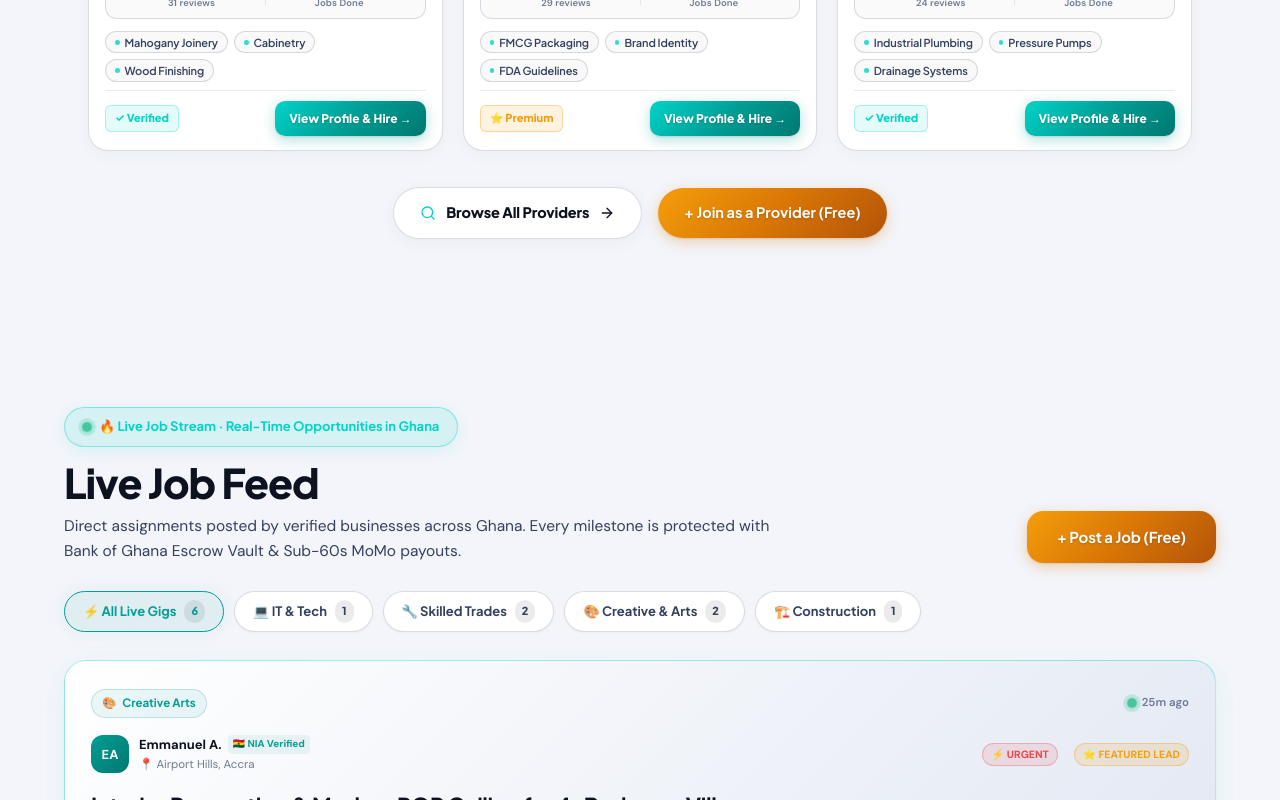
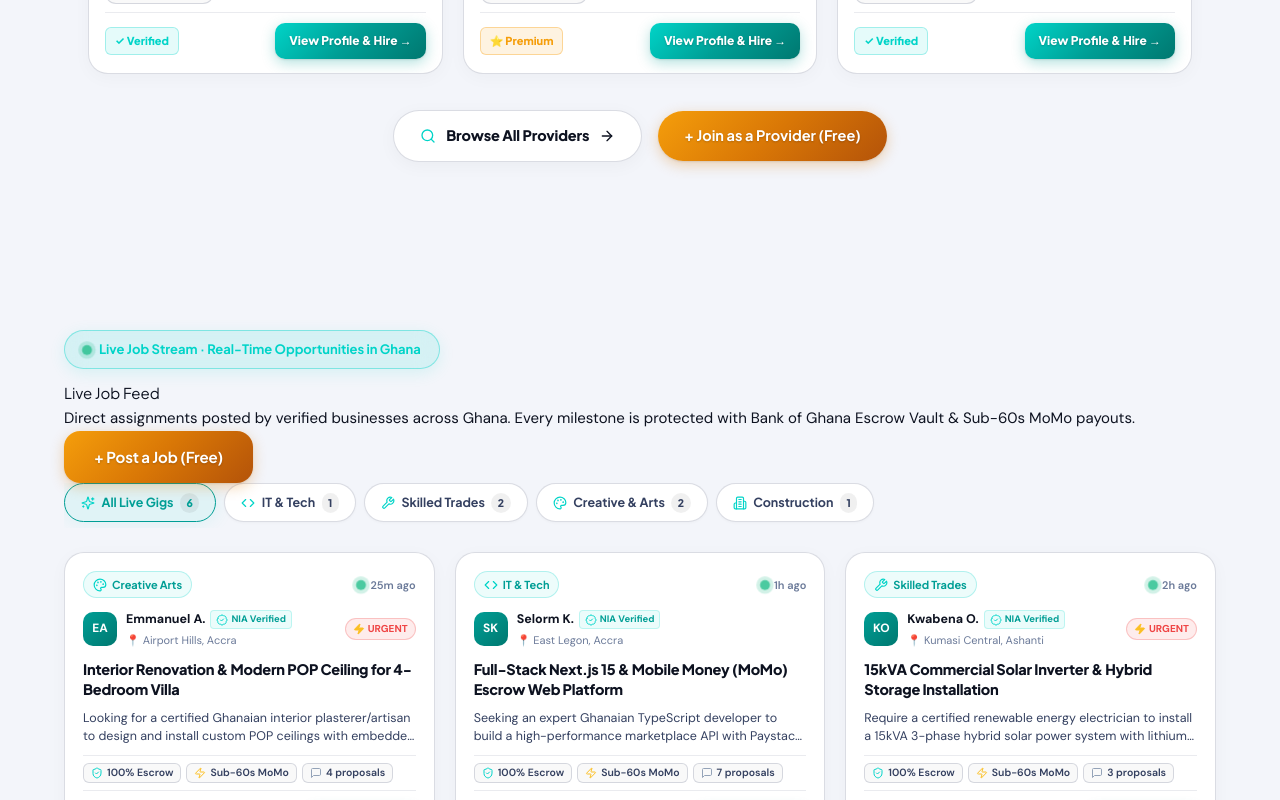
Before and after one commit to JoeVardyGC/GigGhana, a Next.js app: page / in a window 1280 px wide. Shown: the part 2000-2800 px from the top of the page. Built offline with nearby package versions, Linux system fonts and the light colour scheme.

Commit message:
feat(jobs): modernize live job feed with 6-card desktop grid, 4-card mobile limit, vector badges, and clean CTA

```diff
--- a/app/globals.css
+++ b/app/globals.css
@@ -1513,78 +1513,41 @@ html.dark .panel-slide p, [data-theme="dark"] .panel-slide p {
   background: var(--cyan);
 }
 
-/* ══════════════════════════════════════════════════
-   LIVE JOB FEED (LATEST 7 JOBS & REAL-TIME OPPORTUNITIES)
-   ══════════════════════════════════════════════════ */
-.live-job-feed-section {
-  padding: 40px 4% 70px;
-  position: relative;
-}
-
-.ljf-container {
-  max-width: 1280px;
-  margin: 0 auto;
-  display: flex;
-  flex-direction: column;
-  gap: 28px;
-}
-
-.ljf-header {
-  display: flex;
-  align-items: flex-end;
-  justify-content: space-between;
-  gap: 24px;
-  flex-wrap: wrap;
-}
-
-.ljf-header-left {
-  max-width: 720px;
-}
-
-.ljf-title {
-  font-size: clamp(28px, 3.2vw, 42px);
-  font-weight: 800;
-  color: var(--tx);
-  letter-spacing: -0.025em;
-  line-height: 1.15;
-  margin: 0 0 8px;
-}
-
-.ljf-sub {
-  font-size: 15.5px;
-  color: var(--tx-2);
-  line-height: 1.6;
-  margin: 0;
-}
-
-/* Category Filter Tabs */
 .rjh-filter-tabs {
   display: flex;
   align-items: center;
-  gap: 10px;
-  flex-wrap: wrap;
+  gap: 8px;
+  margin-bottom: 24px;
+  overflow-x: auto;
+  padding-bottom: 6px;
+  scrollbar-width: none;
+}
+
+.rjh-filter-tabs::-webkit-scrollbar {
+  display: none;
 }
 
 .rjh-filter-btn {
   display: inline-flex;
   align-items: center;
-  gap: 8px;
-  padding: 8px 18px;
+  gap: 6.5px;
+  padding: 8px 16px;
   border-radius: 50px;
   background: var(--surface);
   border: 1px solid var(--bd2);
   color: var(--tx-2);
-  font-size: 13px;
+  font-size: 12.5px;
   font-weight: 700;
   font-family: var(--fm);
   cursor: pointer;
   transition: all 0.22s cubic-bezier(0.16, 1, 0.3, 1);
-  box-shadow: 0 1px 3px rgba(0, 0, 0, 0.04);
+  box-shadow: 0 1px 3px rgba(0, 0, 0, 0.03);
+  white-space: nowrap;
 }
 
 .rjh-filter-btn:hover {
   color: var(--tx);
-  border-color: var(--cyan-border);
+  border-color: rgba(0, 212, 200, 0.4);
   transform: translateY(-1.5px);
 }
 
@@ -1593,193 +1556,172 @@ html.dark .panel-slide p, [data-theme="dark"] .panel-slide p {
 }
 
 .rjh-filter-btn.active {
-  background: var(--cyan-dim);
+  background: rgba(0, 212, 200, 0.08);
   border-color: var(--cyan);
   color: var(--cyan);
-  box-shadow: 0 0 20px var(--cyan-dim);
+  box-shadow: 0 0 20px rgba(0, 212, 200, 0.12);
 }
 
 .rjh-filter-badge {
-  background: rgba(0, 0, 0, 0.08);
-  padding: 2px 7px;
+  background: rgba(0, 0, 0, 0.06);
+  padding: 1.5px 6.5px;
   border-radius: 20px;
-  font-size: 11px;
+  font-size: 10.5px;
   font-weight: 800;
 }
 
 html.dark .rjh-filter-badge, [data-theme="dark"] .rjh-filter-badge {
-  background: rgba(255, 255, 255, 0.12);
-}
-
-/* 7-Job Grid Layout */
+  background: rgba(255, 255, 255, 0.1);
+}
+
+/* 6-Job Grid Layout */
 .ljf-grid {
   display: grid;
   grid-template-columns: repeat(3, 1fr);
-  gap: 22px;
+  gap: 20px;
 }
 
 .ljf-card {
   background: var(--surface);
-  border: 1.5px solid var(--bd2);
-  border-radius: 22px;
+  border: 1px solid var(--bd2);
+  border-radius: 20px;
   overflow: hidden;
   display: flex;
   flex-direction: column;
-  transition: transform 0.25s cubic-bezier(0.16, 1, 0.3, 1), box-shadow 0.25s cubic-bezier(0.16, 1, 0.3, 1), border-color 0.25s ease;
-  box-shadow: 0 1px 3px rgba(0, 0, 0, 0.04), 0 4px 14px rgba(0, 0, 0, 0.03);
+  transition: all 0.25s cubic-bezier(0.16, 1, 0.3, 1);
+  box-shadow: 0 4px 18px rgba(0, 0, 0, 0.03);
 }
 
 html.dark .ljf-card, [data-theme="dark"] .ljf-card {
-  box-shadow: 0 4px 20px rgba(255, 255, 255, 0.06), 0 0 0 1px rgba(255, 255, 255, 0.1);
+  background: rgba(17, 24, 39, 0.85);
+  border: 1px solid rgba(255, 255, 255, 0.08);
+  box-shadow: 0 6px 24px rgba(0, 0, 0, 0.4);
 }
 
 .ljf-card:hover {
-  transform: translateY(-4px);
-  border-color: var(--cyan-border);
-  box-shadow: 0 16px 38px var(--cyan-dim), 0 2px 6px rgba(0, 0, 0, 0.04);
+  transform: translateY(-3px);
+  border-color: rgba(0, 212, 200, 0.45);
+  box-shadow: 0 14px 34px rgba(0, 0, 0, 0.08), 0 0 22px rgba(0, 212, 200, 0.1);
 }
 
 html.dark .ljf-card:hover, [data-theme="dark"] .ljf-card:hover {
-  box-shadow: 0 14px 38px rgba(255, 255, 255, 0.15), 0 0 0 1.5px rgba(255, 255, 255, 0.25);
-}
-
-/* Featured Lead Card (Job #1) */
-.ljf-card-lead {
-  grid-column: 1 / -1;
-  background: linear-gradient(135deg, var(--surface), var(--s2));
-  border-color: rgba(0, 212, 200, 0.35);
-  box-shadow: 0 10px 30px rgba(0, 212, 200, 0.08), 0 1px 3px rgba(0, 0, 0, 0.04);
-}
-
-html.dark .ljf-card-lead, [data-theme="dark"] .ljf-card-lead {
-  border-color: rgba(0, 212, 200, 0.45);
-  box-shadow: 0 10px 30px rgba(0, 212, 200, 0.12), 0 0 0 1px rgba(0, 212, 200, 0.2);
-}
-
-.ljf-spotlight-pill {
-  margin-left: 6px;
-  background: rgba(245, 158, 11, 0.14);
-  border: 1px solid rgba(245, 158, 11, 0.35);
-  color: #F59E0B;
-  padding: 2px 8px;
+  border-color: rgba(0, 212, 200, 0.5);
+  box-shadow: 0 16px 36px rgba(0, 0, 0, 0.5), 0 0 25px rgba(0, 212, 200, 0.15);
+}
+
+.ljf-card-inner {
+  padding: 18px 18px 16px;
+  display: flex;
+  flex-direction: column;
+  height: 100%;
+  gap: 10px;
+}
+
+.rjh-jc-top {
+  display: flex;
+  align-items: center;
+  justify-content: space-between;
+  gap: 8px;
+}
+
+.rjh-jc-cat {
+  display: inline-flex;
+  align-items: center;
+  gap: 5px;
+  background: rgba(0, 212, 200, 0.07);
+  border: 1px solid rgba(0, 212, 200, 0.25);
+  color: var(--cyan);
+  padding: 3.5px 9px;
   border-radius: 50px;
-  font-size: 10.5px;
+  font-size: 11px;
+  font-weight: 700;
+  font-family: var(--fm);
+}
+
+.rjh-jc-time {
+  display: inline-flex;
+  align-items: center;
+  gap: 5px;
+  font-size: 11px;
+  color: var(--tx-3);
+  font-weight: 600;
+}
+
+.rjh-jc-client {
+  display: flex;
+  align-items: center;
+  gap: 9px;
+  padding: 1px 0;
+}
+
+.rjh-jc-avatar {
+  width: 34px;
+  height: 34px;
+  border-radius: 10px;
+  background: linear-gradient(135deg, var(--cyan), var(--cyan-d));
+  color: #fff;
+  display: flex;
+  align-items: center;
+  justify-content: center;
+  font-weight: 800;
+  font-size: 12px;
+  flex-shrink: 0;
+}
+
+.rjh-jc-client-name {
+  font-size: 12.5px;
+  font-weight: 800;
+  color: var(--tx);
+  display: flex;
+  align-items: center;
+  gap: 5px;
+}
+
+.rjh-jc-kyc-tag {
+  display: inline-flex;
+  align-items: center;
+  gap: 3px;
+  font-size: 9.5px;
+  font-weight: 700;
+  color: var(--cyan);
+  background: rgba(0, 212, 200, 0.08);
+  border: 1px solid rgba(0, 212, 200, 0.2);
+  padding: 1px 5px;
+  border-radius: 4px;
+}
+
+.rjh-jc-client-loc {
+  font-size: 11px;
+  color: var(--tx-3);
+  margin-top: 1px;
+}
+
+.rjh-jc-urgent {
+  margin-left: auto;
+  display: inline-flex;
+  align-items: center;
+  gap: 3px;
+  background: rgba(239, 68, 68, 0.1);
+  border: 1px solid rgba(239, 68, 68, 0.25);
+  color: #EF4444;
+  padding: 2px 7px;
+  border-radius: 50px;
+  font-size: 10px;
   font-weight: 800;
   text-transform: uppercase;
 }
 
-.ljf-card-inner {
-  padding: 24px 22px;
-  display: flex;
-  flex-direction: column;
-  height: 100%;
-  justify-content: space-between;
-  gap: 14px;
-}
-
-.ljf-card-lead .ljf-card-inner {
-  padding: 28px 26px;
-}
-
-.rjh-jc-top {
-  display: flex;
-  align-items: center;
-  justify-content: space-between;
-  gap: 8px;
-}
-
-.rjh-jc-cat {
-  display: inline-flex;
-  align-items: center;
-  gap: 6px;
-  background: var(--cyan-dim);
-  border: 1px solid var(--cyan-border);
-  color: var(--cyan);
-  padding: 4px 10px;
-  border-radius: 50px;
-  font-size: 11.5px;
-  font-weight: 700;
-  font-family: var(--fm);
-}
-
-.rjh-jc-time {
-  display: inline-flex;
-  align-items: center;
-  gap: 6px;
-  font-size: 11.5px;
-  color: var(--tx-3);
-  font-weight: 600;
-}
-
-.rjh-jc-client {
-  display: flex;
-  align-items: center;
-  gap: 10px;
-  padding: 2px 0;
-  flex-wrap: wrap;
-}
-
-.rjh-jc-avatar {
-  width: 38px;
-  height: 38px;
-  border-radius: 12px;
-  background: linear-gradient(135deg, var(--cyan), var(--cyan-d));
-  color: #fff;
-  display: flex;
-  align-items: center;
-  justify-content: center;
-  font-weight: 800;
-  font-size: 13px;
-  flex-shrink: 0;
-}
-
-.rjh-jc-client-name {
-  font-size: 13px;
-  font-weight: 800;
-  color: var(--tx);
-  display: flex;
-  align-items: center;
-  gap: 6px;
-}
-
-.rjh-jc-kyc-tag {
-  font-size: 10px;
-  font-weight: 700;
-  color: var(--cyan);
-  background: var(--cyan-dim);
-  padding: 1px 5px;
-  border-radius: 4px;
-}
-
-.rjh-jc-client-loc {
-  font-size: 11.5px;
-  color: var(--tx-3);
-  margin-top: 1px;
-}
-
-.rjh-jc-urgent {
-  margin-left: auto;
-  background: rgba(239, 68, 68, 0.12);
-  border: 1px solid rgba(239, 68, 68, 0.3);
-  color: #EF4444;
-  padding: 2px 8px;
-  border-radius: 50px;
-  font-size: 10.5px;
-  font-weight: 800;
-  text-transform: uppercase;
-}
-
 .rjh-jc-title {
-  font-size: 16px;
-  font-weight: 700;
+  font-size: 14.5px;
+  font-weight: 750;
   color: var(--tx);
   line-height: 1.35;
   letter-spacing: -0.015em;
   margin: 0;
-}
-
-.ljf-card-lead .rjh-jc-title {
-  font-size: clamp(18px, 2.2vw, 22px);
+  display: -webkit-box;
+  -webkit-line-clamp: 2;
+  -webkit-box-orient: vertical;
+  overflow: hidden;
 }
 
 .rjh-jc-title a {
@@ -1793,38 +1735,52 @@ html.dark .ljf-card-lead, [data-theme="dark"] .ljf-card-lead {
 }
 
 .rjh-jc-desc {
-  font-size: 13.5px;
+  font-size: 12.5px;
   color: var(--tx-2);
-  line-height: 1.55;
+  line-height: 1.45;
   margin: 0;
-  flex-grow: 1;
+  display: -webkit-box;
+  -webkit-line-clamp: 2;
+  -webkit-box-orient: vertical;
+  overflow: hidden;
 }
 
 .rjh-jc-chips {
   display: flex;
   align-items: center;
   flex-wrap: wrap;
-  gap: 6px;
-  padding: 10px 0;
+  gap: 5px;
+  padding: 7px 0;
   border-top: 1px solid var(--bd);
   border-bottom: 1px solid var(--bd);
 }
 
 .rjh-chip {
-  font-size: 11px;
+  display: inline-flex;
+  align-items: center;
+  gap: 4px;
+  font-size: 10.5px;
   font-weight: 600;
   color: var(--tx-2);
-  background: var(--s2);
+  background: rgba(0, 0, 0, 0.025);
   border: 1px solid var(--bd2);
-  padding: 3px 8px;
+  padding: 2.5px 7px;
   border-radius: 6px;
+  line-height: 1.2;
+}
+
+html.dark .rjh-chip, [data-theme="dark"] .rjh-chip {
+  background: rgba(255, 255, 255, 0.04);
+  border-color: rgba(255, 255, 255, 0.08);
+  color: #CBD5E1;
 }
 
 .rjh-jc-footer {
   display: flex;
   align-items: center;
   justify-content: space-between;
-  gap: 12px;
+  gap: 10px;
+  margin-top: auto;
   padding-top: 4px;
 }
 
@@ -1834,7 +1790,7 @@ html.dark .ljf-card-lead, [data-theme="dark"] .ljf-card-lead {
 }
 
 .rjh-jc-budget-val {
-  font-size: 17.5px;
+  font-size: 15.5px;
   font-weight: 800;
   color: var(--cyan);
   font-family: var(--fm);
@@ -1843,15 +1799,17 @@ html.dark .ljf-card-lead, [data-theme="dark"] .ljf-card-lead {
 }
 
 .rjh-jc-budget-lbl {
-  font-size: 11px;
+  font-size: 10.5px;
   font-weight: 600;
   color: var(--tx-3);
-  margin-top: 2px;
+  margin-top: 1px;
 }
 
 .rjh-jc-btn {
-  padding: 8px 16px;
-  font-size: 12.5px;
+  padding: 7px 14px;
+  font-size: 12px;
+  font-weight: 750;
+  border-radius: 8px;
 }
 
 /* View More Jobs Action Footer */
@@ -2337,22 +2295,25 @@ html.dark .artisan-tier-verified {
 
 /* Responsive Breakpoints */
 @media (max-width: 1024px) {
-  .artisan-grid {
+  .artisan-grid,
+  .ljf-grid {
     grid-template-columns: repeat(2, 1fr);
   }
 }
 
 @media (max-width: 768px) {
-  /* Show only 4 latest provider cards on mobile */
-  .artisan-grid .artisan-studio-card:nth-child(n+5) {
+  /* Show only 4 latest provider cards and 4 job cards on mobile */
+  .artisan-grid .artisan-studio-card:nth-child(n+5),
+  .ljf-grid .ljf-card:nth-child(n+5) {
     display: none !important;
   }
 }
 
 @media (max-width: 640px) {
-  .artisan-grid {
+  .artisan-grid,
+  .ljf-grid {
     grid-template-columns: 1fr;
-    gap: 18px;
+    gap: 16px;
   }
   .artisan-studio-body {
     padding: 16px;
@@ -2361,6 +2322,14 @@ html.dark .artisan-tier-verified {
     flex-direction: row;
     align-items: center;
     justify-content: space-between;
+  }
+  .rjh-trust-ribbon {
+    grid-template-columns: 1fr;
+    gap: 14px;
+    padding: 16px;
+  }
+  .rjh-tr-sep {
+    display: none;
   }
 }
 
--- a/components/LandingPage.tsx
+++ b/components/LandingPage.tsx
@@ -21,7 +21,7 @@ import { SpotlightCard } from './ui/spotlight-card';
 import { BentoGrid, BentoCard } from './ui/bento-grid';
 import { CommandSearchDialog } from './ui/command-dialog';
 import { LuxuryEstimator } from './ui/luxury-estimator';
-import { Search, ShieldCheck, Zap, Smartphone, Award, Sparkles, CheckCircle2, ArrowRight, BadgeCheck, Star, Briefcase, Clock, Wrench, Palette, Code, Building2 } from 'lucide-react';
+import { Search, ShieldCheck, Zap, Smartphone, Award, Sparkles, CheckCircle2, ArrowRight, BadgeCheck, Star, Briefcase, Clock, Wrench, Palette, Code, Building2, MessageSquare, Lock } from 'lucide-react';
 
 ChartJS.register(
   CategoryScale,
@@ -881,7 +881,7 @@ const occupationSlides = [
         );
       })()}
 
-      {/* ══════ LIVE JOB FEED (LATEST 7 JOBS + VIEW MORE JOBS) ══════ */}
+      {/* ══════ LIVE JOB FEED (LATEST 6 JOBS + VIEW MORE JOBS) ══════ */}
       {(() => {
         const allJobsList = recentJobs && recentJobs.length > 0 ? recentJobs : fallbackRecentJobs;
         const filteredJobs = jobCatFilter === 'all'
@@ -893,7 +893,7 @@ const occupationSlides = [
               if (jobCatFilter === 'build') return j.cat_name?.toLowerCase().includes('construct') || j.cat_name?.toLowerCase().includes('build');
               return true;
             });
-        const latest7Jobs = filteredJobs.slice(0, 7);
+        const latest6Jobs = filteredJobs.slice(0, 6);
 
         return (
           <section className="section live-job-feed-section" id="live-jobs" ref={statsRef}>
@@ -903,7 +903,7 @@ const occupationSlides = [
                 <div className="ljf-header-left">
                   <div className="hero-badge" style={{ marginBottom: '12px' }}>
                     <span className="live-pulse-dot" />
-                    <span>🔥 Live Job Stream · Real-Time Opportunities in Ghana</span>
+                    <span>Live Job Stream · Real-Time Opportunities in Ghana</span>
                   </div>
                   <h2 className="ljf-title">Live Job Feed</h2>
                   <p className="ljf-sub">
@@ -922,11 +922,11 @@ const occupationSlides = [
               {/* Category Filter Pills */}
               <div className="rjh-filter-tabs">
                 {[
-                  { id: 'all', label: '⚡ All Live Gigs', count: allJobsList.length },
-                  { id: 'tech', label: '💻 IT & Tech', count: allJobsList.filter((j: any) => j.cat_name?.toLowerCase().includes('tech') || j.cat_name?.toLowerCase().includes('it')).length || 2 },
-                  { id: 'trades', label: '🔧 Skilled Trades', count: allJobsList.filter((j: any) => j.cat_name?.toLowerCase().includes('trades') || j.cat_name?.toLowerCase().includes('skilled')).length || 3 },
-                  { id: 'design', label: '🎨 Creative & Arts', count: allJobsList.filter((j: any) => j.cat_name?.toLowerCase().includes('creative') || j.cat_name?.toLowerCase().includes('arts')).length || 2 },
-                  { id: 'build', label: '🏗️ Construction', count: allJobsList.filter((j: any) => j.cat_name?.toLowerCase().includes('construct')).length || 1 },
+                  { id: 'all', label: 'All Live Gigs', icon: <Sparkles className="w-3.5 h-3.5 text-[#00D4C8] shrink-0" />, count: allJobsList.length },
+                  { id: 'tech', label: 'IT & Tech', icon: <Code className="w-3.5 h-3.5 text-[#00D4C8] shrink-0" />, count: allJobsList.filter((j: any) => j.cat_name?.toLowerCase().includes('tech') || j.cat_name?.toLowerCase().includes('it')).length || 2 },
+                  { id: 'trades', label: 'Skilled Trades', icon: <Wrench className="w-3.5 h-3.5 text-[#00D4C8] shrink-0" />, count: allJobsList.filter((j: any) => j.cat_name?.toLowerCase().includes('trades') || j.cat_name?.toLowerCase().includes('skilled')).length || 3 },
+                  { id: 'design', label: 'Creative & Arts', icon: <Palette className="w-3.5 h-3.5 text-[#00D4C8] shrink-0" />, count: allJobsList.filter((j: any) => j.cat_name?.toLowerCase().includes('creative') || j.cat_name?.toLowerCase().includes('arts')).length || 2 },
+                  { id: 'build', label: 'Construction', icon: <Building2 className="w-3.5 h-3.5 text-[#00D4C8] shrink-0" />, count: allJobsList.filter((j: any) => j.cat_name?.toLowerCase().includes('construct')).length || 1 },
                 ].map((tab) => (
                   <button
                     key={tab.id}
@@ -934,27 +934,26 @@ const occupationSlides = [
                     className={`rjh-filter-btn ${jobCatFilter === tab.id ? 'active' : ''}`}
                     onClick={() => setJobCatFilter(tab.id)}
                   >
+                    {tab.icon}
                     <span>{tab.label}</span>
                     <span className="rjh-filter-badge">{tab.count}</span>
                   </button>
                 ))}
               </div>
 
-              {/* Latest 7 Jobs Showcase Grid */}
+              {/* Latest 6 Jobs Showcase Grid */}
               <div className="ljf-grid">
-                {latest7Jobs.map((j: any, idx: number) => {
-                  const isFeaturedHeroCard = idx === 0;
+                {latest6Jobs.map((j: any, idx: number) => {
                   return (
-                    <SpotlightCard
+                    <div
                       key={j.id || idx}
-                      spotlightColor="rgba(0, 212, 200, 0.16)"
-                      className={`ljf-card p-0 ${isFeaturedHeroCard ? 'ljf-card-lead' : ''}`}
+                      className="ljf-card p-0"
                     >
                       <div className="ljf-card-inner">
                         {/* Card Top: Category & Real-time posted tag */}
                         <div className="rjh-jc-top">
                           <div className="rjh-jc-cat">
-                            <span>{iconMap[j.cat_icon] || '💼'}</span>
+                            {renderCatIcon(j.cat_name, j.cat_icon)}
                             <span>{j.cat_name || 'General Gig'}</span>
                           </div>
                           <div className="rjh-jc-time">
@@ -970,13 +969,20 @@ const occupationSlides = [
                           </div>
                           <div>
                             <div className="rjh-jc-client-name">
-                              {j.first_name} {j.last_name ? j.last_name[0] + '.' : ''}
-                              <span className="rjh-jc-kyc-tag">🇬🇭 NIA Verified</span>
+                              <span>{j.first_name} {j.last_name ? j.last_name[0] + '.' : ''}</span>
+                              <span className="rjh-jc-kyc-tag">
+                                <BadgeCheck className="w-3 h-3 text-[#00D4C8] shrink-0" />
+                                <span>NIA Verified</span>
+                              </span>
                             </div>
                             <div className="rjh-jc-client-loc">📍 {j.location || 'Accra, Ghana'}</div>
                           </div>
-                          {j.is_urgent === 1 && <span className="rjh-jc-urgent">⚡ Urgent</span>}
-                          {isFeaturedHeroCard && <span className="ljf-spotlight-pill">⭐ Featured Lead</span>}
+                          {j.is_urgent === 1 && (
+                            <span className="rjh-jc-urgent">
+                              <Zap className="w-3 h-3 fill-amber-400 text-amber-400 shrink-0" />
+                              <span>Urgent</span>
+                            </span>
+                          )}
                         </div>
 
                         {/* Card Title */}
@@ -986,14 +992,23 @@ const occupationSlides = [
 
                         {/* Description Excerpt */}
                         <p className="rjh-jc-desc">
-                          {j.description ? j.description.slice(0, isFeaturedHeroCard ? 200 : 115) + (j.description.length > (isFeaturedHeroCard ? 200 : 115) ? '...' : '') : 'Looking for a verified skilled professional in Ghana.'}
+                          {j.description ? j.description.slice(0, 120) + (j.description.length > 120 ? '...' : '') : 'Looking for a verified skilled service provider in Ghana.'}
                         </p>
 
-                        {/* Chips */}
+                        {/* Capability Chips */}
                         <div className="rjh-jc-chips">
-                          <span className="rjh-chip">🔒 100% Escrow Funded</span>
-                          <span className="rjh-chip">⚡ Sub-60s MoMo</span>
-                          <span className="rjh-chip">💬 {j.proposal_count || 0} proposals</span>
+                          <span className="rjh-chip">
+                            <ShieldCheck className="w-3 h-3 text-[#00D4C8] shrink-0" />
+                            <span>100% Escrow</span>
+                          </span>
+                          <span className="rjh-chip">
+                            <Zap className="w-3 h-3 text-amber-400 shrink-0" />
+                            <span>Sub-60s MoMo</span>
+                          </span>
+                          <span className="rjh-chip">
+                            <MessageSquare className="w-3 h-3 text-slate-400 shrink-0" />
+                            <span>{j.proposal_count || 0} proposals</span>
+                          </span>
                         </div>
 
                         {/* Card Footer: Budget & Apply CTA */}
@@ -1012,16 +1027,17 @@ const occupationSlides = [
                           </a>
                         </div>
                       </div>
-                    </SpotlightCard>
+                    </div>
                   );
                 })}
               </div>
 
-              {/* View More Jobs CTA under the 7 jobs */}
+              {/* View More Jobs CTA under the 6 jobs */}
               <div className="ljf-footer-actions">
-                <a href="/jobs.php" className="btn btn-ghost btn-xl ljf-view-more-btn">
-                  <span>View More Jobs (840+ Open in Ghana)</span>
-                  <span className="ljf-btn-arrow">→</span>
+                <a href="/jobs.php" className="btn btn-ghost btn-xl ljf-view-more-btn group">
+                  <Search className="w-4 h-4 text-[#00D4C8] shrink-0" />
+                  <span>Browse All Jobs</span>
+                  <ArrowRight className="w-4 h-4 text-current transition-transform duration-200 group-hover:translate-x-1 shrink-0" />
                 </a>
                 <a href="/post-job.php" className="btn btn-gold btn-xl">
                   + Post a Job (Free)
@@ -1031,7 +1047,9 @@ const occupationSlides = [
               {/* Bottom Trust Ribbon */}
               <div className="rjh-trust-ribbon">
                 <div className="rjh-tr-item">
-                  <span className="rjh-tr-icon">🛡️</span>
+                  <div className="rjh-tr-icon-wrap">
+                    <ShieldCheck className="w-5 h-5 text-[#00D4C8]" />
+                  </div>
                   <div>
                     <div className="rjh-tr-title">Bank of Ghana Escrow Vault</div>
                     <div className="rjh-tr-desc">Client funds locked safely before work starts</div>
@@ -1039,7 +1057,9 @@ const occupationSlides = [
                 </div>
                 <div className="rjh-tr-sep" />
                 <div className="rjh-tr-item">
-                  <span className="rjh-tr-icon">🇬🇭</span>
+                  <div className="rjh-tr-icon-wrap">
+                    <BadgeCheck className="w-5 h-5 text-[#10B981]" />
+                  </div>
                   <div>
                     <div className="rjh-tr-title">100% NIA Biometric KYC</div>
                     <div className="rjh-tr-desc">Verified Ghana Card employers &amp; providers</div>
@@ -1047,7 +1067,9 @@ const occupationSlides = [
                 </div>
                 <div className="rjh-tr-sep" />
                 <div className="rjh-tr-item">
-                  <span className="rjh-tr-icon">⚡</span>
+                  <div className="rjh-tr-icon-wrap">
+                    <Zap className="w-5 h-5 text-[#F59E0B]" />
+                  </div>
                   <div>
                     <div className="rjh-tr-title">Sub-60s MoMo Settlement</div>
                     <div className="rjh-tr-desc">Instant payout to MTN MoMo, Telecel &amp; AT</div>
```
